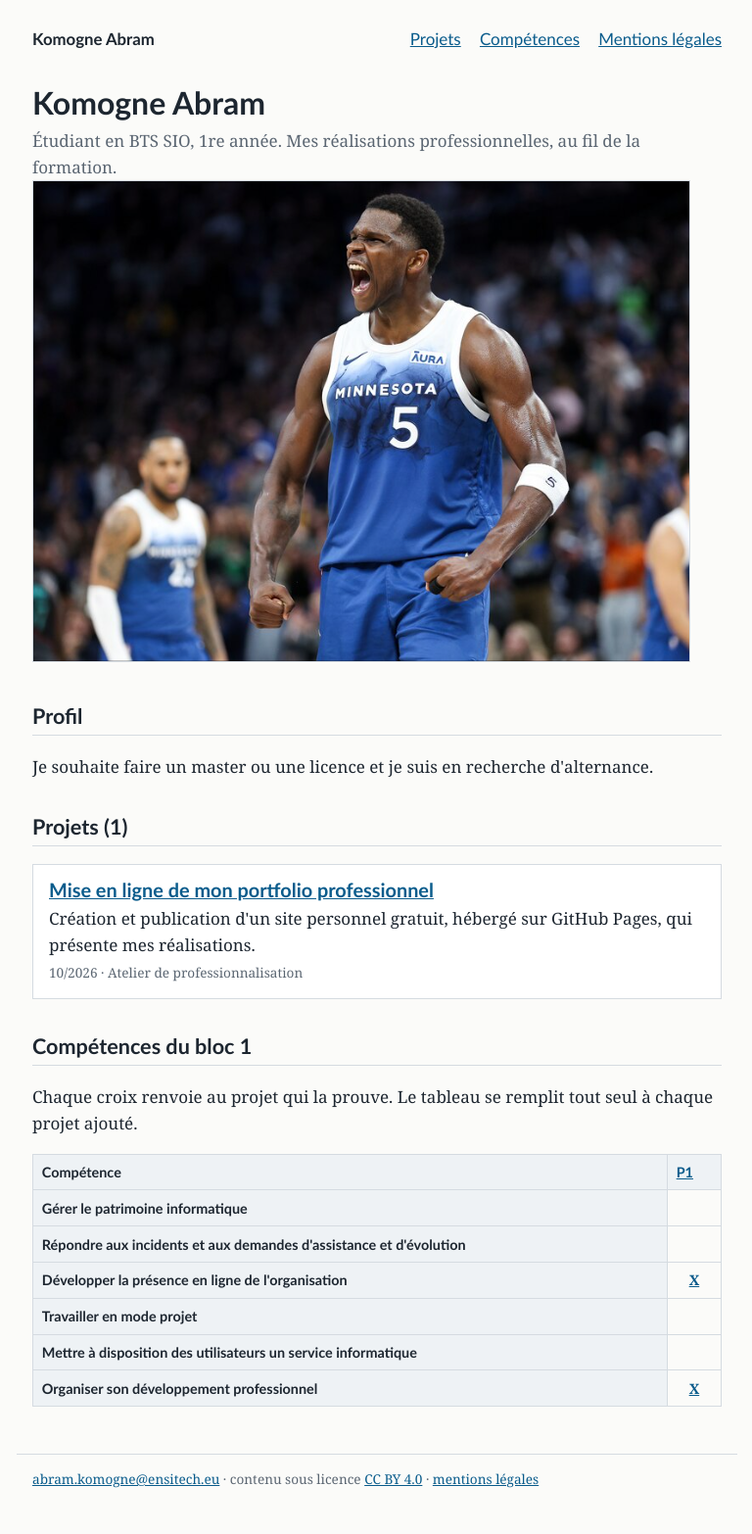
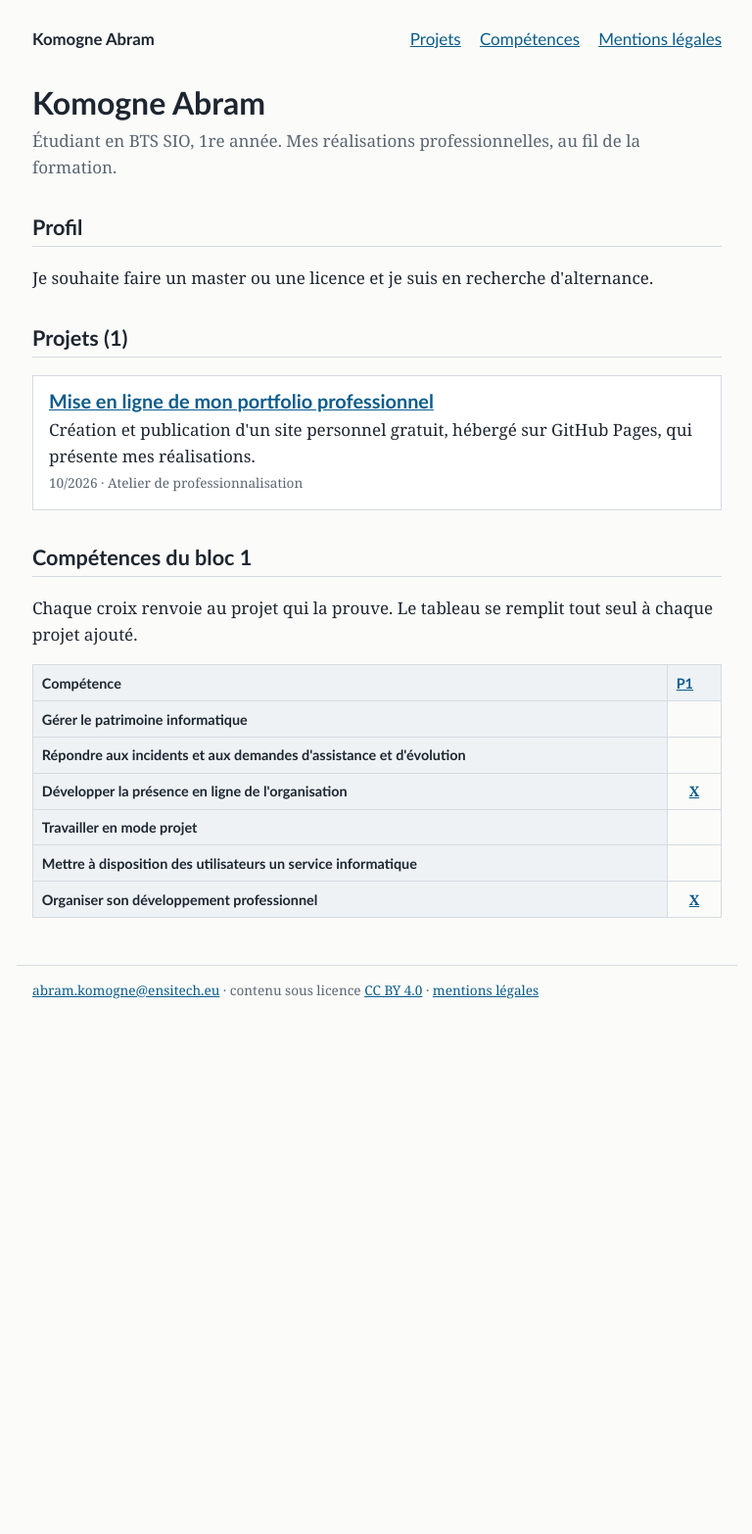
Before and after one commit to komogneabram-lgtm/portfolio, a Jekyll site: the page built from index.html, in a window 1280 px wide. Shown: the whole page at 98% size, without its empty margins (255-1023 px from the left). Built offline with Jekyll 4.4.1, drawn with Linux system fonts in a browser that asks for light colours; after the commit the page ends 1067 px from its top, so only the background shows below that.

Commit message:
Update index.html

```diff
--- a/index.html
+++ b/index.html
@@ -3,7 +3,6 @@
 ---
 <h1>{{ site.title }}</h1>
 <p class="sous-titre">{{ site.description }}</p>
-<img src="/images/anthony_edwards.png" alt="edwards">
 
 <h2>Profil</h2>
 <p>Je souhaite faire un master ou une licence et je suis en recherche d'alternance.</p>
```
